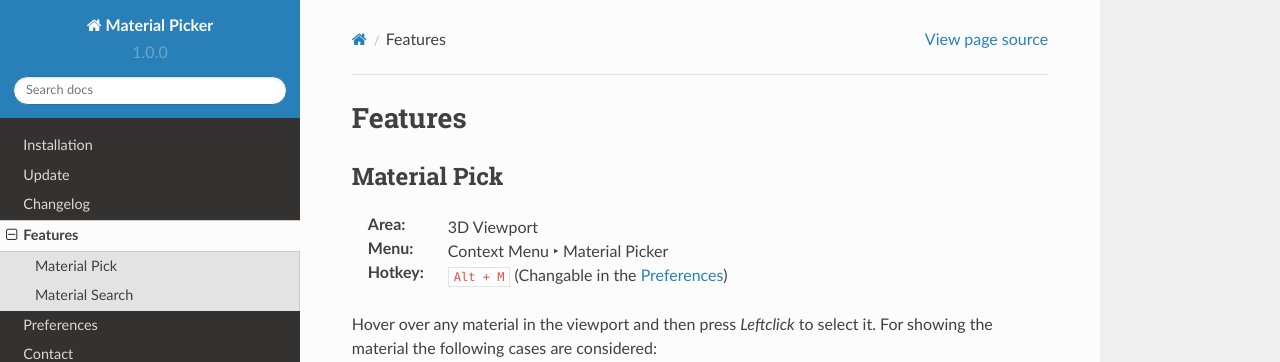
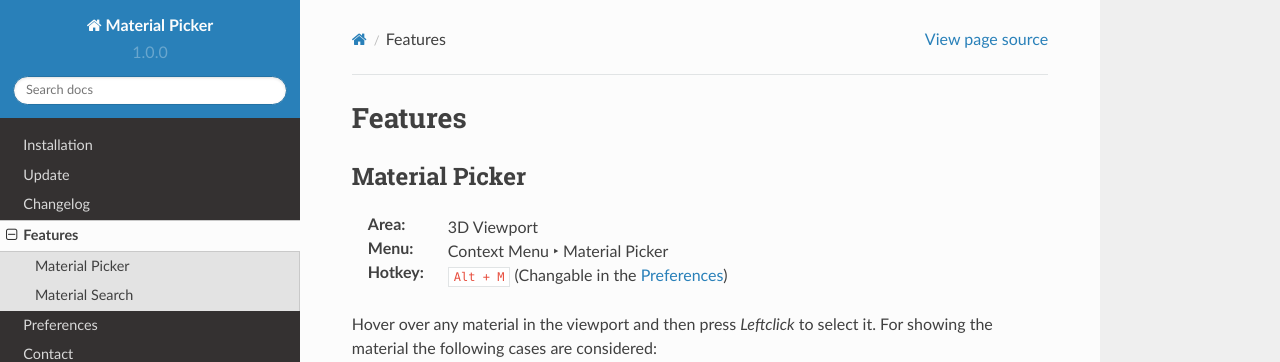
Before and after one commit to rubenmesserschmidt/Material-Picker_docs, a Sphinx documentation site: the page built from docs/source/features.rst, in a window 1280 px wide and 1291 px high. Shown: the top 362 px of the window. Built offline with Sphinx 7.4.7 and the Read the Docs theme 2.0.0, drawn with Linux system fonts in a browser that asks for light colours.

Commit message:
edited prefs

```diff
--- a/docs/source/features.rst
+++ b/docs/source/features.rst
@@ -1,8 +1,8 @@
 Features
 ########
 
-Material Pick
-*************
+Material Picker
+***************
 
 :Area: 3D Viewport
 :Menu: Context Menu ‣ Material Picker
--- a/docs/source/preferences.rst
+++ b/docs/source/preferences.rst
@@ -14,7 +14,7 @@ Hotkeys
 *******
 
 **Material Picker**
- Activates the :ref:`Material Pick` tool.
+ Activates the :ref:`Material Picker` tool.
   :Default: ``Alt + M``
 
 |
```
